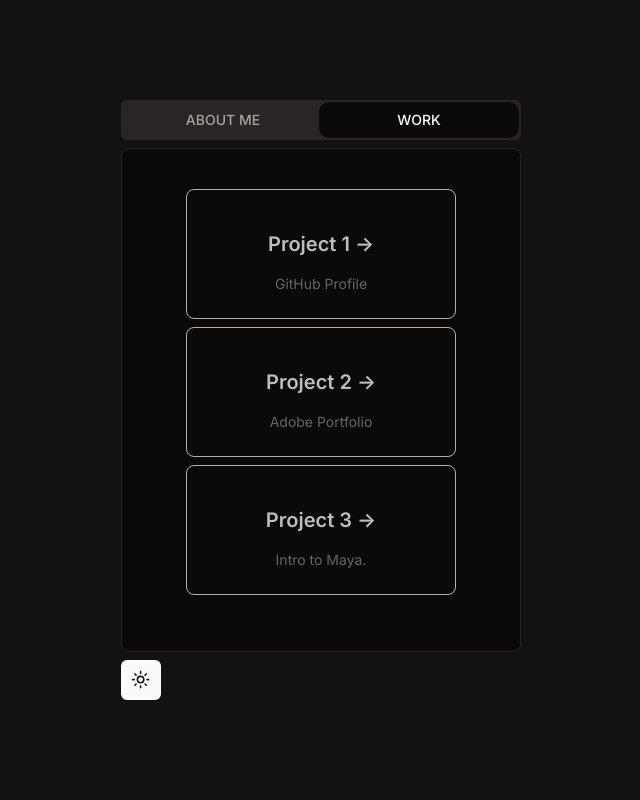
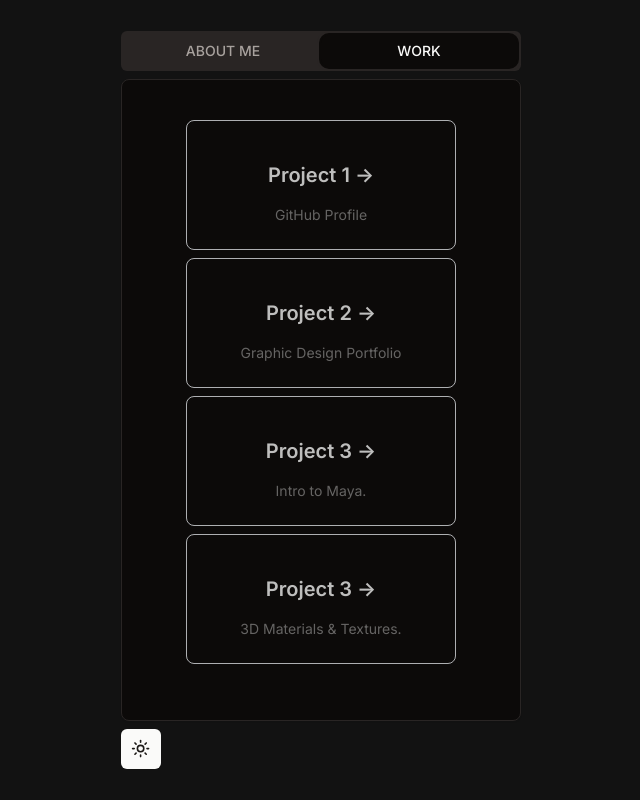
Before and after one commit to g00dnlght/ShadCN_UI, a Next.js app in the folder my-app/: page / in a window 1280 px wide. Both pictures are taken after a click on the tab "WORK". Shown: the whole page, without its empty margins (319-959 px from the left). Built offline with nearby package versions, Linux system fonts and the light colour scheme.

Commit message:
Added a new project.
Added a new project for my 3D Materials & Texture class, for which I will make a new nuxt UI app.

```diff
--- a/my-app/app/page.tsx
+++ b/my-app/app/page.tsx
@@ -47,7 +47,7 @@ export default function TabsDemo() {
                 <CardDescription>
                   I&apos;m Victor, a creative UI designer constantly exploring new horizons. Graphic
                   Design is my forte, complemented by a bit of UX. My fascination with AI
-                  technology, computers &amp; gaming fuels my enthusiasm for innovative work.
+                  technology, computers, music &amp; gaming fuels my enthusiasm for innovative work.
                 </CardDescription>
               </CardHeader>
             </Card>
@@ -82,7 +82,9 @@ export default function TabsDemo() {
                           -&gt;
                         </span>
                       </h2>
-                      <p className={`m-4 max-w-[50ch] text-sm opacity-50`}>Adobe Portfolio</p>
+                      <p className={`m-4 max-w-[50ch] text-sm opacity-50`}>
+                        Graphic Design Portfolio
+                      </p>
                     </a>
 
                     <a
@@ -97,6 +99,22 @@ export default function TabsDemo() {
                         </span>
                       </h2>
                       <p className={`m-4 max-w-[50ch] text-sm opacity-50`}>Intro to Maya.</p>
+                    </a>
+
+                    <a
+                      href="https://nuxt-ui-maya.vercel.app/"
+                      className="block p-2 mx-4 mb-2 transition-colors border rounded-lg opacity-75 pb group hover:bg-zinc-100/5 hover:ring-zinc-600"
+                      target="_blank"
+                      rel="noopener noreferrer">
+                      <h2 className={`mb-4 text-xl font-semibold my-8`}>
+                        Project 3{' '}
+                        <span className="inline-block transition-transform group-hover:translate-x-1 motion-reduce:transform-none">
+                          -&gt;
+                        </span>
+                      </h2>
+                      <p className={`m-4 max-w-[50ch] text-sm opacity-50`}>
+                        3D Materials & Textures.
+                      </p>
                     </a>
                   </div>
                 </CardContent>
--- a/my-app/package.json
+++ b/my-app/package.json
@@ -23,7 +23,7 @@
     "eslint": "8.46.0",
     "eslint-config-next": "13.4.12",
     "lucide-react": "^0.263.1",
-    "next": "13.4.12",
+    "next": "^13.4.12",
     "next-themes": "^0.2.1",
     "postcss": "8.4.27",
     "react": "18.2.0",
```
Also changed, not shown: 1 other file (tests, documents, lock files or other folders).
